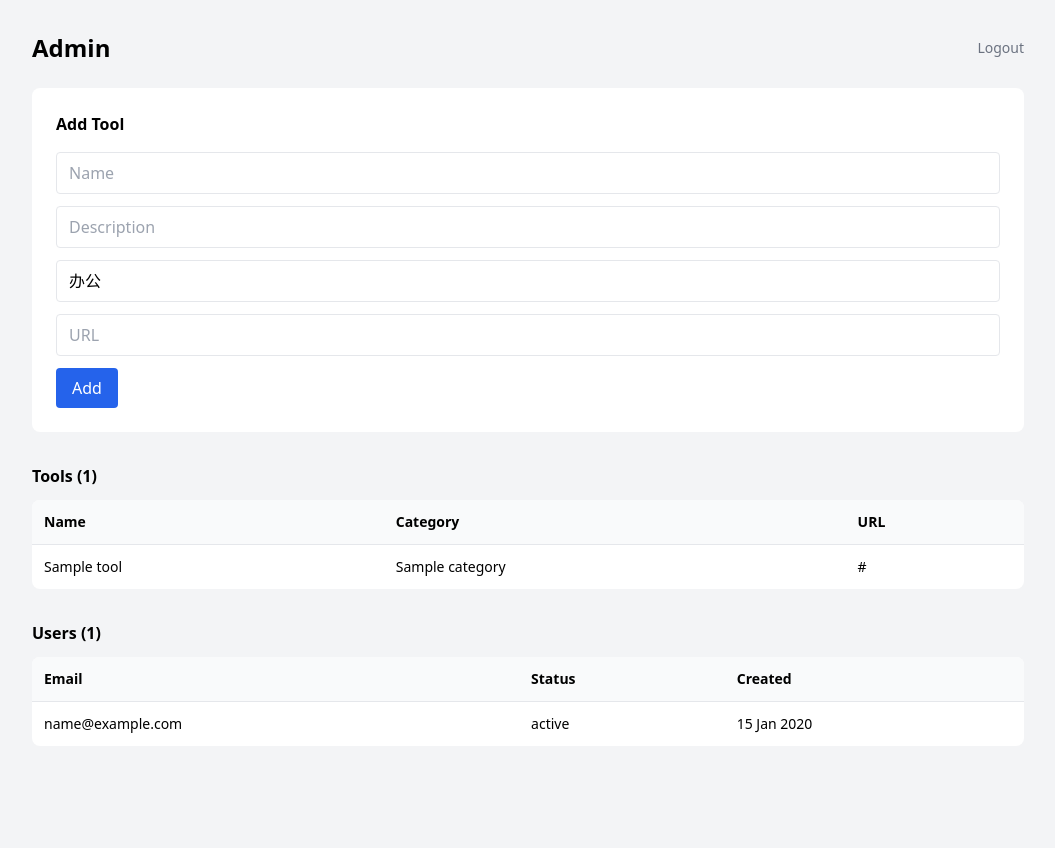
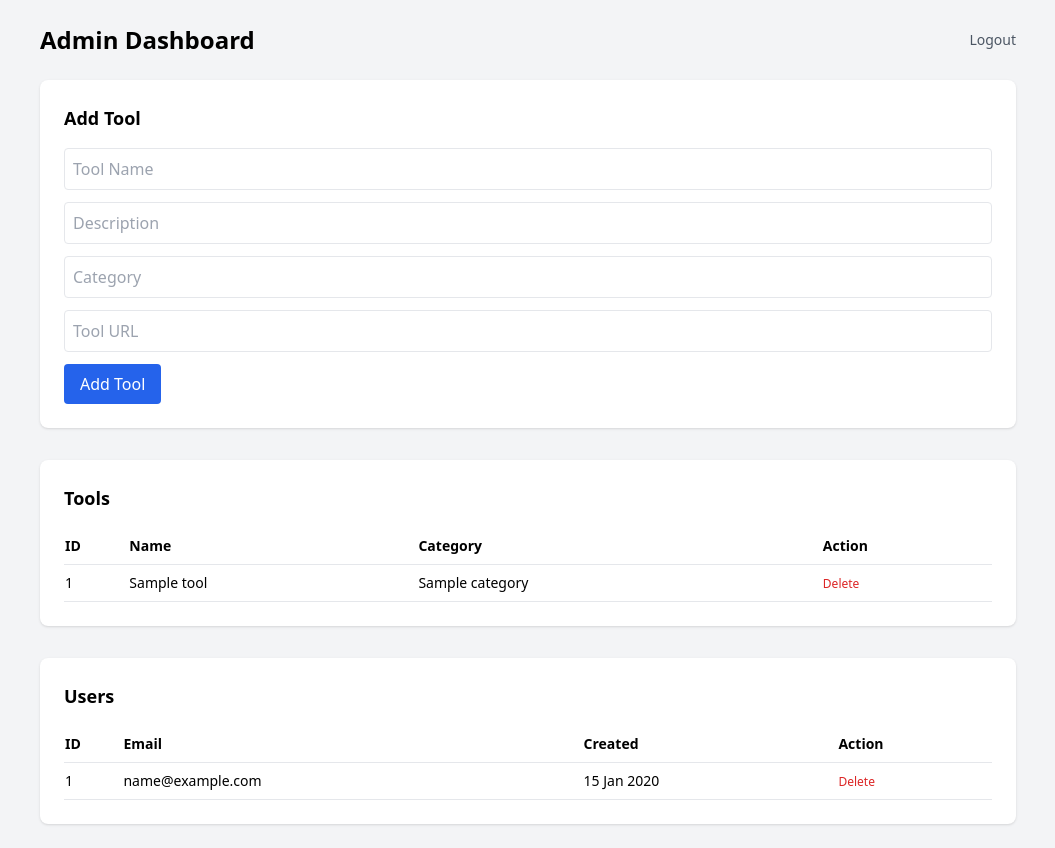
Before and after one commit to songke78772-oss/toolnest-v3, a Node server app: template views/admin.ejs in a window 1280 px wide. Shown: the whole page, without its empty margins (112-1167 px from the left). Before the commit the page ends 733 px from the top, so only its background shows below. Run offline with Node 20, Linux system fonts and the light colour scheme; the template is opened without the code that fills it: most values are stand-ins (such as "Sample title", 1, 10 or a date in 2020); some libraries are stand-ins or nearby versions.

Commit message:
Update admin.ejs

```diff
--- a/views/admin.ejs
+++ b/views/admin.ejs
@@ -1,66 +1,81 @@
 <!DOCTYPE html>
-<html lang="zh">
+<html lang="en">
 <head>
   <meta charset="UTF-8">
   <title>Admin - ToolNest</title>
   <script src="https://cdn.tailwindcss.com"></script>
 </head>
 <body class="bg-gray-100">
-  <div class="max-w-5xl mx-auto py-8 px-4">
+  <div class="max-w-5xl mx-auto p-6">
     <div class="flex justify-between items-center mb-6">
-      <h1 class="text-2xl font-bold">Admin</h1>
-      <a href="/logout" class="text-sm text-gray-500">Logout</a>
+      <h1 class="text-2xl font-bold">Admin Dashboard</h1>
+      <a href="/logout" class="text-sm text-gray-600">Logout</a>
     </div>
 
-    <div class="bg-white rounded-lg p-6 mb-8">
-      <h2 class="font-bold mb-4">Add Tool</h2>
-      <form action="/admin/add-tool" method="post" class="space-y-3">
-        <input name="name" placeholder="Name" class="w-full border rounded px-3 py-2" required>
-        <input name="description" placeholder="Description" class="w-full border rounded px-3 py-2">
-        <input name="category" placeholder="Category" class="w-full border rounded px-3 py-2" value="办公">
-        <input name="url" placeholder="URL" class="w-full border rounded px-3 py-2">
-        <button class="bg-blue-600 text-white px-4 py-2 rounded">Add</button>
+    <!-- Add Tool -->
+    <div class="bg-white p-6 rounded-lg shadow mb-8">
+      <h2 class="text-lg font-semibold mb-4">Add Tool</h2>
+      <form method="POST" action="/admin/add-tool" class="space-y-3">
+        <input name="name" placeholder="Tool Name" class="w-full border p-2 rounded" required>
+        <input name="description" placeholder="Description" class="w-full border p-2 rounded">
+        <input name="category" placeholder="Category" class="w-full border p-2 rounded">
+        <input name="url" placeholder="Tool URL" class="w-full border p-2 rounded">
+        <button type="submit" class="bg-blue-600 text-white px-4 py-2 rounded">Add Tool</button>
       </form>
     </div>
 
-    <h2 class="font-bold mb-3">Tools (<%= tools.length %>)</h2>
-    <div class="bg-white rounded-lg overflow-hidden mb-8">
+    <!-- Tools List -->
+    <div class="bg-white p-6 rounded-lg shadow mb-8">
+      <h2 class="text-lg font-semibold mb-4">Tools</h2>
       <table class="w-full text-sm">
-        <thead class="bg-gray-50">
-          <tr>
-            <th class="text-left p-3">Name</th>
-            <th class="text-left p-3">Category</th>
-            <th class="text-left p-3">URL</th>
+        <thead>
+          <tr class="text-left border-b">
+            <th class="py-2">ID</th>
+            <th>Name</th>
+            <th>Category</th>
+            <th>Action</th>
           </tr>
         </thead>
         <tbody>
-          <% tools.forEach(t => { %>
-            <tr class="border-t">
-              <td class="p-3"><%= t.name %></td>
-              <td class="p-3"><%= t.category %></td>
-              <td class="p-3"><%= t.url %></td>
+          <% tools.forEach(tool => { %>
+            <tr class="border-b">
+              <td class="py-2"><%= tool.id %></td>
+              <td><%= tool.name %></td>
+              <td><%= tool.category || '-' %></td>
+              <td>
+                <form method="POST" action="/admin/delete-tool/<%= tool.id %>" onsubmit="return confirm('Delete this tool?')">
+                  <button class="text-red-600 text-xs">Delete</button>
+                </form>
+              </td>
             </tr>
           <% }) %>
         </tbody>
       </table>
     </div>
 
-    <h2 class="font-bold mb-3">Users (<%= users.length %>)</h2>
-    <div class="bg-white rounded-lg overflow-hidden">
+    <!-- Users List -->
+    <div class="bg-white p-6 rounded-lg shadow">
+      <h2 class="text-lg font-semibold mb-4">Users</h2>
       <table class="w-full text-sm">
-        <thead class="bg-gray-50">
-          <tr>
-            <th class="text-left p-3">Email</th>
-            <th class="text-left p-3">Status</th>
-            <th class="text-left p-3">Created</th>
+        <thead>
+          <tr class="text-left border-b">
+            <th class="py-2">ID</th>
+            <th>Email</th>
+            <th>Created</th>
+            <th>Action</th>
           </tr>
         </thead>
         <tbody>
-          <% users.forEach(u => { %>
-            <tr class="border-t">
-              <td class="p-3"><%= u.email %></td>
-              <td class="p-3"><%= u.subscription_status %></td>
-              <td class="p-3"><%= u.created_at %></td>
+          <% users.forEach(user => { %>
+            <tr class="border-b">
+              <td class="py-2"><%= user.id %></td>
+              <td><%= user.email %></td>
+              <td><%= user.created_at %></td>
+              <td>
+                <form method="POST" action="/admin/delete-user/<%= user.id %>" onsubmit="return confirm('Delete this user?')">
+                  <button class="text-red-600 text-xs">Delete</button>
+                </form>
+              </td>
             </tr>
           <% }) %>
         </tbody>
```
